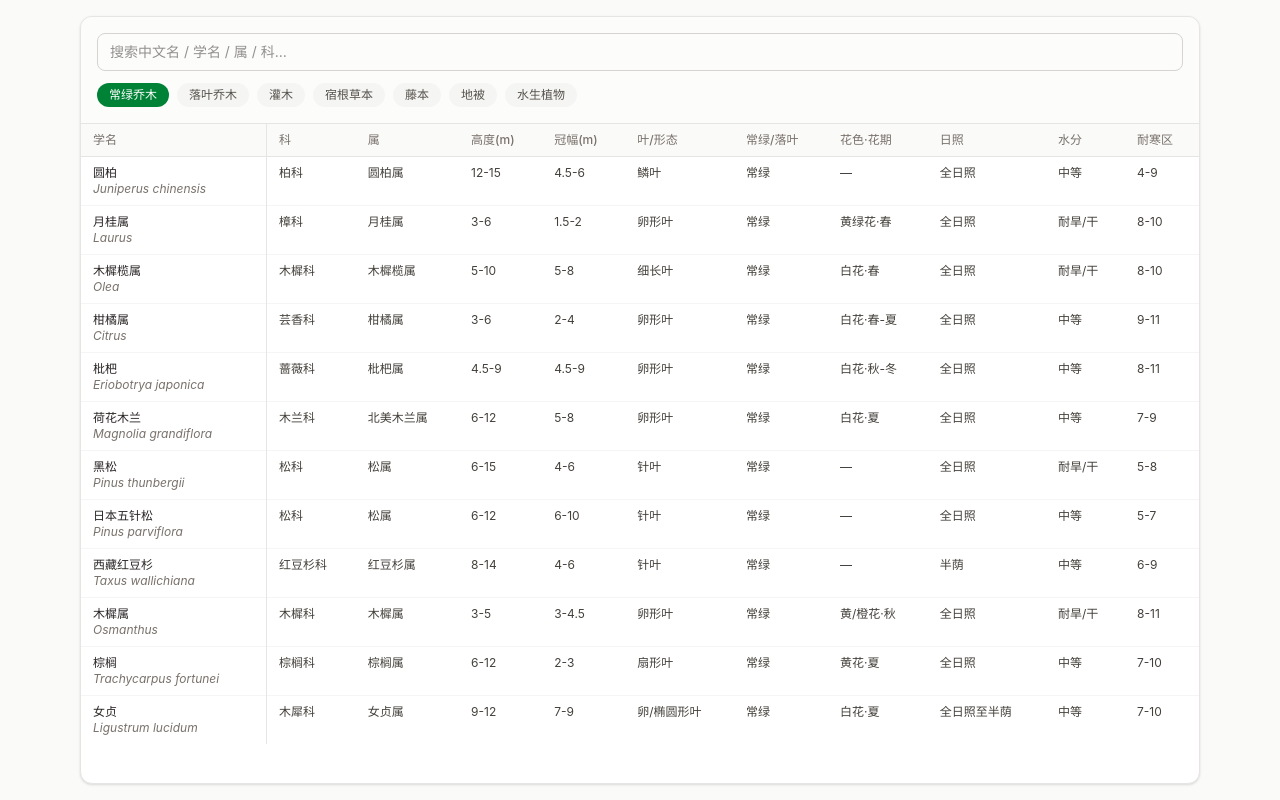
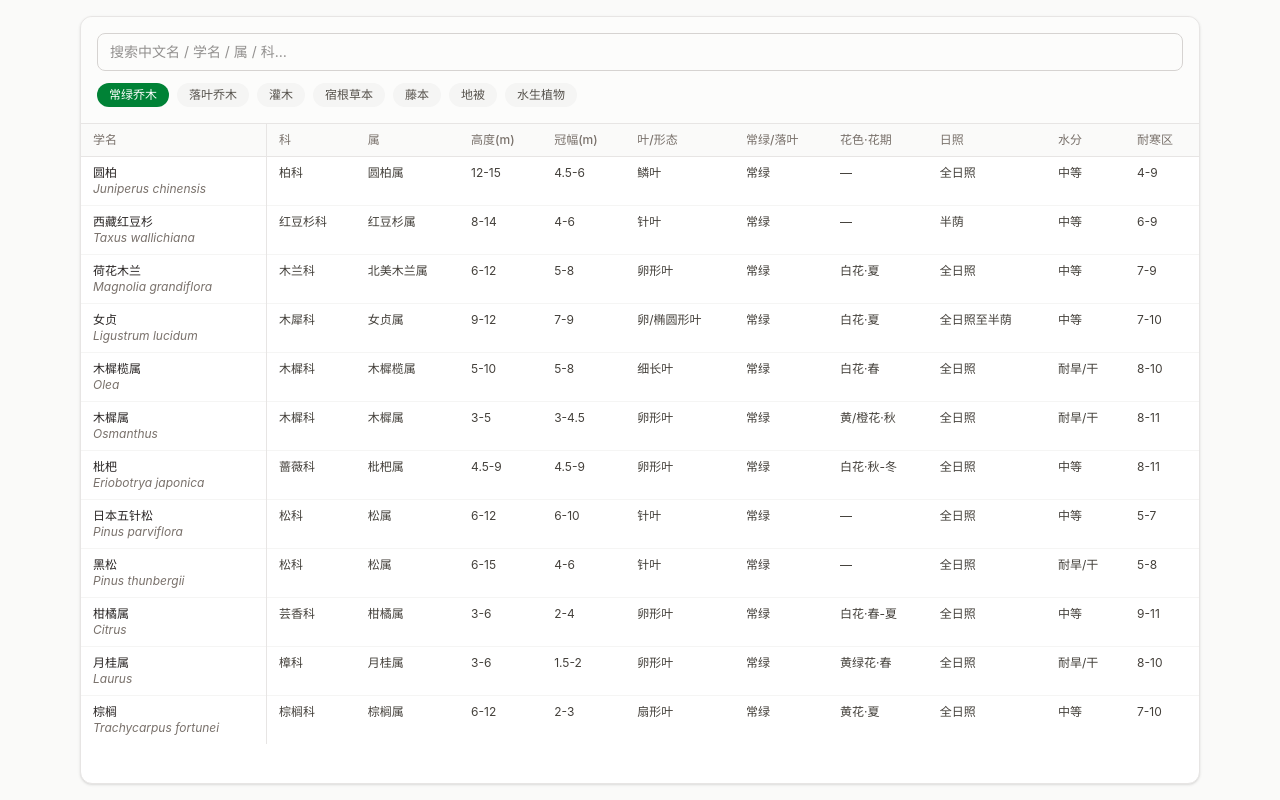
Before and after one commit to Echo0057/Botanica, a React (Vite) app: page / in a window 1280 px wide. Built offline with nearby package versions, Linux system fonts and the light colour scheme.

Commit message:
feat: 结果按 科→属→拉丁学名 三级排序
- 同一分类内先按科拼音、再按属拼音、最后按拉丁学名排序(Intl.Collator,无需额外库)
- 表格与详情页切换共用同一排序

```diff
--- a/src/App.jsx
+++ b/src/App.jsx
@@ -4,6 +4,9 @@ import FilterBar from './components/FilterBar.jsx';
 import PlantDetail from './components/PlantDetail.jsx';
 import OverviewTable from './components/OverviewTable.jsx';
 import { PLANT_CATEGORIES, categoryOf } from './data/layers.js';
+
+const zh = new Intl.Collator(['zh-Hans', 'zh'], { sensitivity: 'base' });
+const latin = new Intl.Collator('en', { sensitivity: 'base' });
 
 export default function App() {
   const [plants] = useState(plantsData);
@@ -13,7 +16,8 @@ export default function App() {
 
   const filtered = useMemo(() => {
     const q = query.trim().toLowerCase();
-    return plants.filter((p) => {
+    return plants
+      .filter((p) => {
         if (category !== 'all' && categoryOf(p) !== category) return false;
         if (q) {
           const haystack = [p.chineseName, p.latinName, p.genus, p.family, p.aliases]
@@ -23,8 +27,18 @@ export default function App() {
           if (!haystack.includes(q)) return false;
         }
         return true;
+      })
+      .sort((a, b) => {
+        const fam = zh.compare(a.family || '', b.family || '');
+        if (fam) return fam;
+        const gen = zh.compare(a.genus || '', b.genus || '');
+        if (gen) return gen;
+        return latin.compare(
+          a.latinName || a.chineseName || '',
+          b.latinName || b.chineseName || ''
+        );
       });
-  }, [plants, query, category]);
+  }, [plants, query, category, zh, latin]);
 
   const selectedIndex = filtered.findIndex((p) => p.id === selectedId);
   const selected = selectedIndex >= 0 ? filtered[selectedIndex] : null;
```
Lines whose indentation alone changed are shown as unchanged.
